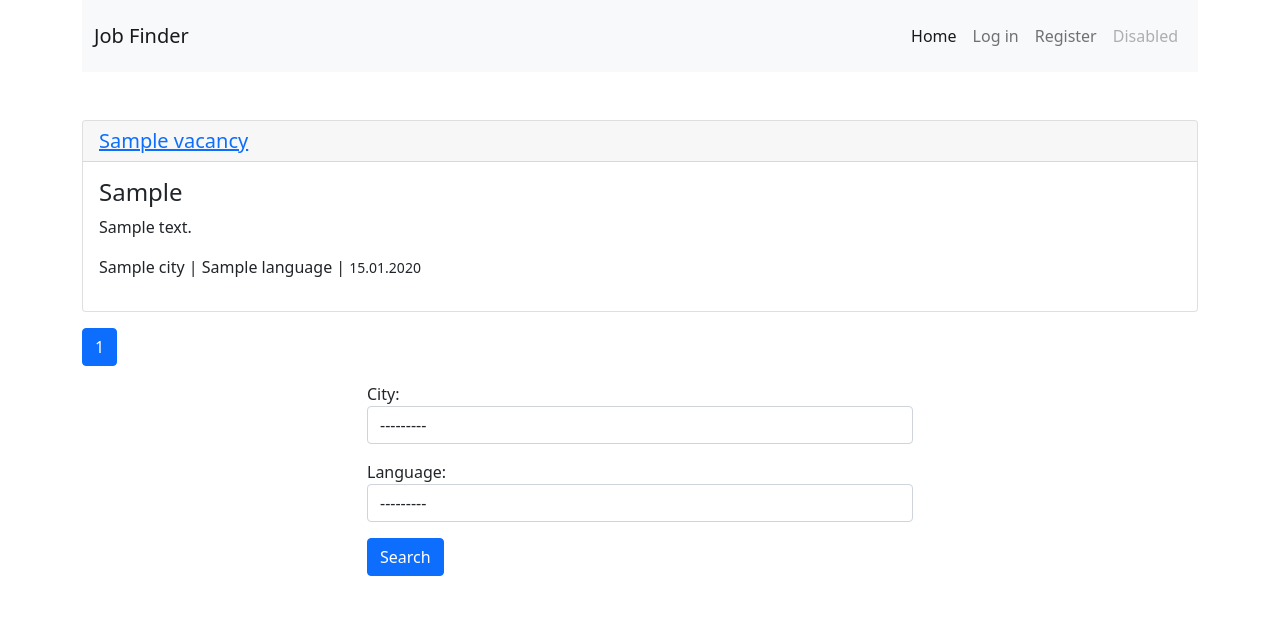
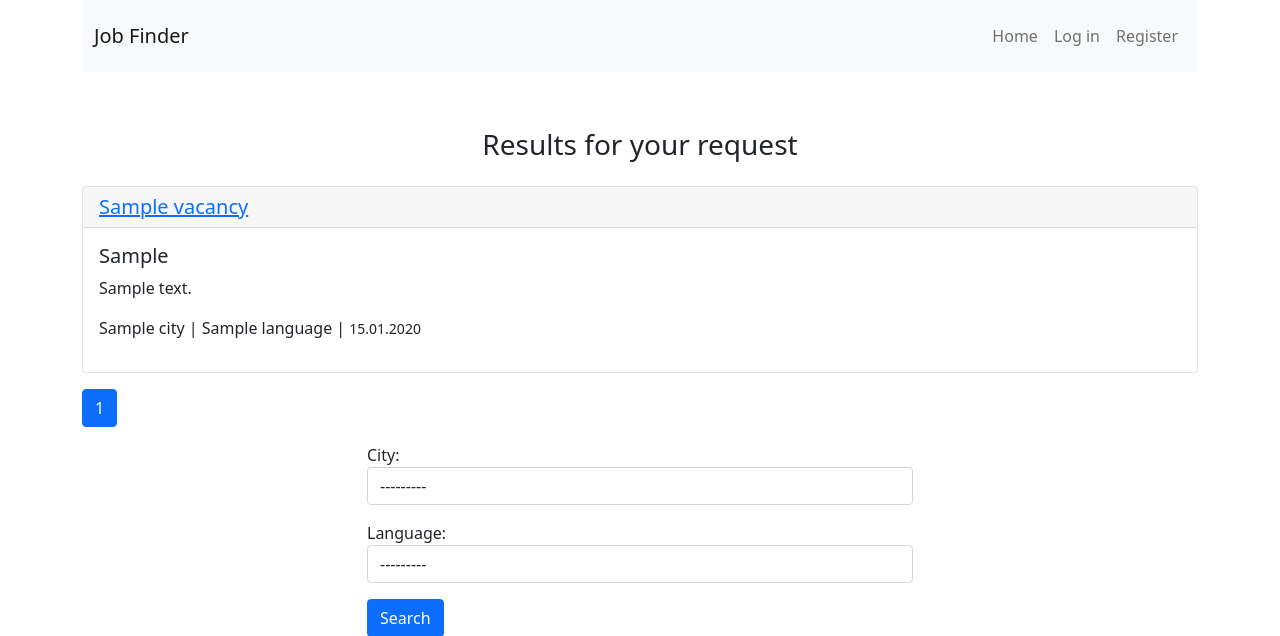
Before and after one commit to IhorYu/scraping_service, a Django app: page /list/ in a window 1280 px wide. Shown: the top 636 px of the page. Run offline with Django 4.2, Linux system fonts and the light colour scheme; tables that the repository leaves empty hold one stand-in row (values such as "Sample post"); some libraries are stand-ins or nearby versions.

Commit message:
appearance update

```diff
--- a/scraping/templates/scraping/list.html
+++ b/scraping/templates/scraping/list.html
@@ -3,21 +3,22 @@
 {% block title %} Home {% endblock %}
 
 {% block content %}
+
+
+{% if object_list %}
+<h3 class="my-4 text-center">Results for your request</h3>
 {% for obj in  object_list %}
 <div class="card my-3">
     <h5 class="card-header"><a href="{{ obj.url }}">{{ obj.title }}</a></h5>
     <div class="card-body">
-        <h4>{{ obj.company }}</h4>
+        <h5>{{ obj.company }}</h5>
         <p class="card-text">{{ obj.description }}</p>
         <p>{{obj.city.name }} | {{obj.language.name }} |
             <small>{{obj.timestamp|date:"d.m.Y" }}</small></p>
 
     </div>
 </div>
-{% empty %}
-<h3 class="my-4 text-center">Sorry, your search returned no results.</h3>
 {% endfor %}
-{% if object_list %}
 <div class="row">
     <div class="col">
         <nav aria-label="Page navigation example">
@@ -47,14 +48,16 @@
         </nav>
     </div>
 </div>
+{% else %}
+<h3 class="my-4 text-center">Sorry, your search returned no results.</h3>
 {% endif %}
 <div class="row ">
     <div class="col-md-6 mx-auto">
         <form method="GET" action="{% url 'list' %}">
             <div class="form-group">
                 {{ form.as_p }}
-            <div>
-                <button type="submit" class="btn btn-primary">Search</button>
+                <div>
+                    <button type="submit" class="btn btn-primary">Search</button>
         </form>
     </div>
 </div>
--- a/scraping_service/settings.py
+++ b/scraping_service/settings.py
@@ -129,3 +129,6 @@ EMAIL_BACKEND = 'django.core.mail.backends.smtp.EmailBackend'
 EMAIL_HOST = 'smtp.gmail.com'
 EMAIL_USE_TLS = True
 EMAIL_PORT = 587
+
+STATICFILES_DIRS = (os.path.join(BASE_DIR, 'static'), )
+STATIC_ROOT = os.path.join(BASE_DIR, 'staticfiles')
--- a/templates/base.html
+++ b/templates/base.html
@@ -1,10 +1,11 @@
 <!doctype html>
+{% load static %}
 <html lang="en">
 <head>
     <!-- Required meta tags -->
     <meta charset="utf-8">
     <meta name="viewport" content="width=device-width, initial-scale=1">
-
+    <link rel="icon" href="{% static 'job.ico' %}">
     <!-- Bootstrap CSS -->
     <link href="https://cdn.jsdelivr.net/npm/bootstrap@5.0.2/dist/css/bootstrap.min.css" rel="stylesheet"
           integrity="sha384-EVSTQN3/azprG1Anm3QDgpJLIm9Nao0Yz1ztcQTwFspd3yD65VohhpuuCOmLASjC" crossorigin="anonymous">
@@ -23,19 +24,19 @@
             </button>
             <div class="navbar navbar-light bg-light" id="navbarNavAltMarkup">
                 <div class="navbar-nav">
-                    <a class="nav-link active" aria-current="page" href="{% url 'home' %}">Home</a>
+                    <a class="nav-link" href="{% url 'home' %}">Home</a>
 
                     {% if user.is_authenticated %}
 
+                    <a class="nav-link" href="{% url 'accounts:update' %}">Settings</a>
                     <a class="nav-link" href="{% url 'accounts:logout' %}">Log out</a>
-                    <a class="nav-link" href="{% url 'accounts:update' %}">Settings</a>
+
                     {% else %}
 
                     <a class="nav-link" href="{% url 'accounts:login' %}">Log in</a>
                     <a class="nav-link" href="{% url 'accounts:register' %}">Register</a>
 
                     {% endif %}
-                    <a class="nav-link disabled" href="#" tabindex="-1" aria-disabled="true">Disabled</a>
                 </div>
             </div>
         </div>
@@ -51,12 +52,12 @@
             {% if message.level == DEFAULT_MESSAGE_LEVELS.ERROR %}
             <div class="alert alert-danger alert-dismissible fade show" role="alert">
                 {{ message }}
-                <button type="button" class="btn-close" data-bs-dismiss="alert" aria-label="Закрыть"></button>
+                <button type="button" class="btn-close" data-bs-dismiss="alert" aria-label="Close"></button>
             </div>
             {% else %}
             <div class="alert alert-success alert-dismissible fade show" role="alert">
                 {{ message }}
-                <button type="button" class="btn-close" data-bs-dismiss="alert" aria-label="Закрыть"></button>
+                <button type="button" class="btn-close" data-bs-dismiss="alert" aria-label="Close"></button>
             </div>
 
             {% endif %}
@@ -77,6 +78,8 @@
 <!-- Optional JavaScript; choose one of the two! -->
 
 <!-- Option 1: Bootstrap Bundle with Popper -->
+<script src="http://code.jquery.com/jquery-1.11.0.min.js"></script>
+<script src="http://netdna.bootstrapcdn.com/bootstrap/3.1.1/js/bootstrap.min.js"></script>
 <script src="https://cdn.jsdelivr.net/npm/bootstrap@5.0.2/dist/js/bootstrap.bundle.min.js"
         integrity="sha384-MrcW6ZMFYlzcLA8Nl+NtUVF0sA7MsXsP1UyJoMp4YLEuNSfAP+JcXn/tWtIaxVXM"
         crossorigin="anonymous"></script>
```
Also changed, not shown: accounts/templates/accounts/update.html (+19 -7 lines), static/job.ico (added).
